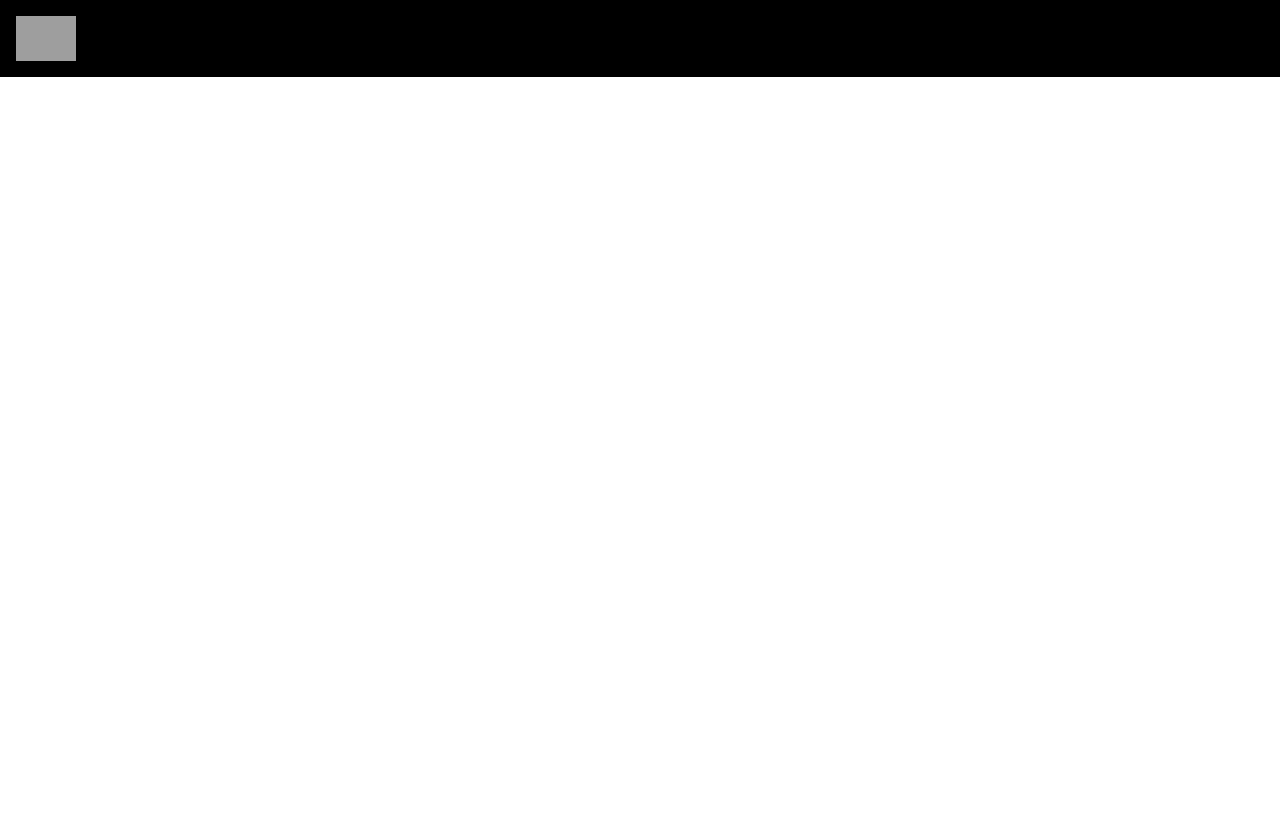
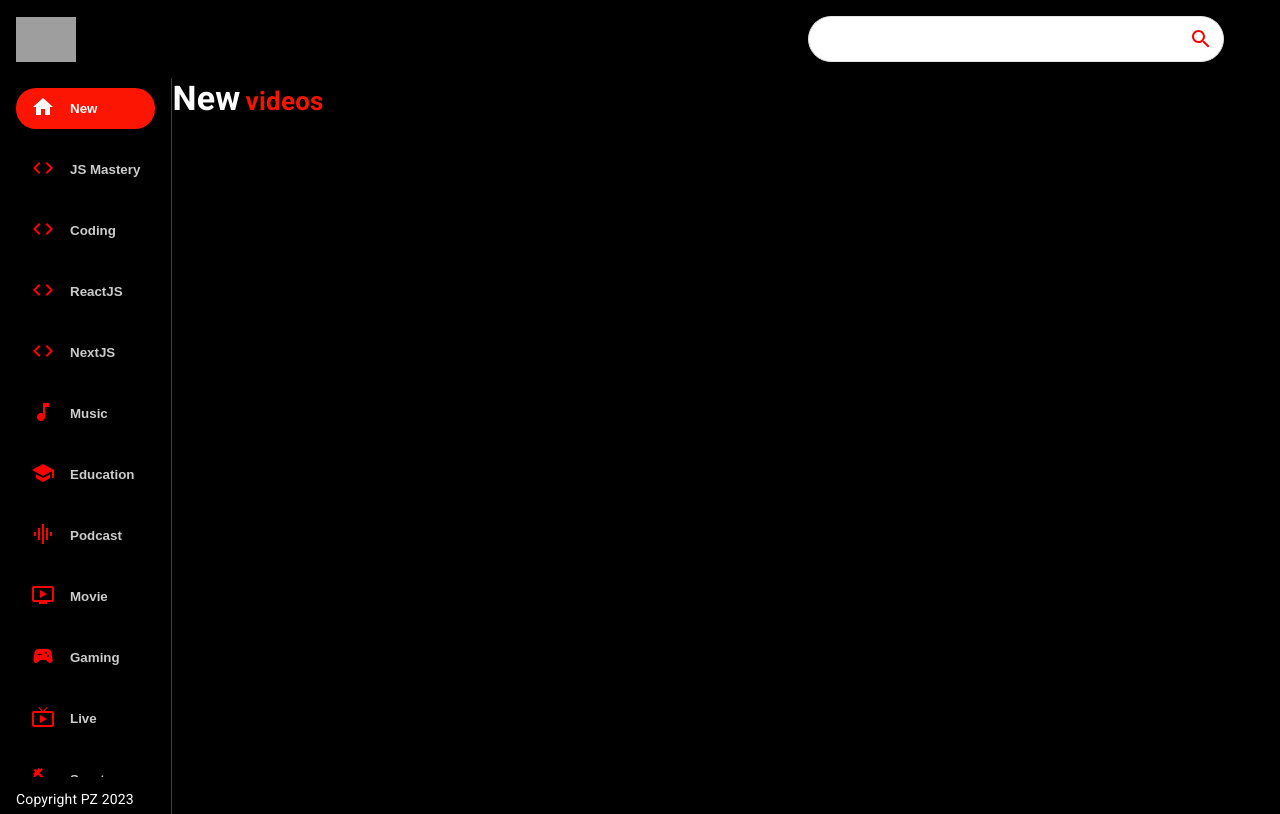
Before and after one commit to PeterZabila/yt_clone, a React (Create React App) app: page / in a window 1280 px wide. Built offline with nearby package versions, Linux system fonts and the light colour scheme; grey boxes are pictures that could not be loaded.

Commit message:
sidebar, navbar, feed in process

```diff
--- a/src/components/Feed.js
+++ b/src/components/Feed.js
@@ -1,10 +1,34 @@
-import React from 'react'
+import React, { useState, useEffect } from 'react';
+import { Stack, Box, Typography } from '@mui/material';
+import { Sidebar } from './';
 
 const Feed = () => {
   return (
-    <div>
+    <Stack
+      sx={{
+        flexDirection: { sx: 'column', md: 'row' }
+      }}
+    >
+      <Box sx={{ height: { sx: 'auto', md: '92vh' }, borderRight: '1px solid #3d3d3d', px: { sx: 0, md: 2 } }}>
+        <Sidebar/>
 
-    </div>
+        <Typography className='copyright' variant="body2"
+          sx={{ mt: 1.5, color: '#fff' }}
+        >
+          Copyright PZ 2023
+        </Typography>
+      </Box>
+      <Box>
+        <Typography variant="h4" fontWeight="bold" mb={2}
+          sx={{ color: 'white' }}
+        >
+          <span style={{ marginRight: '5px' }}>New</span>
+          <span
+            style={{ color: '#F31503', fontSize: '26px' }}
+          >videos</span>
+        </Typography>
+      </Box>
+    </Stack>
   )
 }
 
--- a/src/components/Navbar.js
+++ b/src/components/Navbar.js
@@ -1,6 +1,7 @@
 import React from 'react';
 import { Stack } from '@mui/material';
 import { Link } from 'react-router-dom';
+import { SearchBar } from './'
 
 import { logo } from '../utils/constants';
 
@@ -15,6 +16,7 @@ const Navbar = () => {
       <Link to="/" style={{ display: 'flex', alignItems: 'center' }}>
         <img src={logo} alt="logo" height={45}/>
       </Link>
+      <SearchBar/>
     </Stack>
   )
 }
--- /dev/null
+++ b/src/components/SearchBar.jsx
@@ -0,0 +1,36 @@
+import React, { useState } from 'react';
+import { useNavigate } from "react-router-dom";
+import { Paper, IconButton } from '@mui/material';
+import Search from '@mui/icons-material/Search';
+
+const SearchBar = () => {
+  return (
+    <Paper
+        component="form"
+        onSubmit={() => {}}
+        sx={{
+            borderRadius: 20,
+            border: '1px solid #e3e3e3',
+            pl: 2,
+            boxShadow: 'none',
+            mr: { sm: 5 }
+        }}
+    >
+        <input
+            className='search-bar'
+            placholder='Search...'
+            value=""
+            onChange={() => {}}
+        />
+        <IconButton
+            type="submit"
+            sx={{ p: '10px', color: 'red' }}
+        >
+            <Search/>
+        </IconButton>
+
+    </Paper>
+  )
+}
+
+export default SearchBar
--- /dev/null
+++ b/src/components/Sidebar.jsx
@@ -0,0 +1,36 @@
+import React from 'react';
+import { Stack } from '@mui/material';
+import { categories } from '../utils/constants';
+
+const selectedCategory = "New"
+
+const Sidebar = () => {
+  return (
+    <Stack
+        direction='row'
+        sx={{
+            overflowY: "auto",
+            height: { sx: 'auto', md: '95%' },
+            flexDirection: { md: 'column' }
+        }}
+    >
+      {categories.map(category => (
+        <button className='category-btn'
+            style={{
+                background: category.name === selectedCategory && '#FC1503', color: 'white'
+            }}
+            key={category.name}
+        >
+            <span
+                style={{ color: category.name === selectedCategory ? 'white' : 'red', marginRight: '15px' }}
+            >{category.icon}</span>
+            <span
+                style={{ opacity: category.name === selectedCategory ? '1' : '0.8' }}
+            >{category.name}</span>
+        </button>
+      ))}
+    </Stack>
+  )
+}
+
+export default Sidebar
--- a/src/components/index.js
+++ b/src/components/index.js
@@ -3,3 +3,5 @@ export { default as VideoDetail } from "./VideoDetail";
 export { default as ChannelDetail } from "./ChannelDetail";
 export { default as SearchFeed } from "./SearchFeed";
 export { default as Navbar } from './Navbar';
+export { default as SearchBar } from './SearchBar';
+export { default as Sidebar } from './Sidebar';
```
